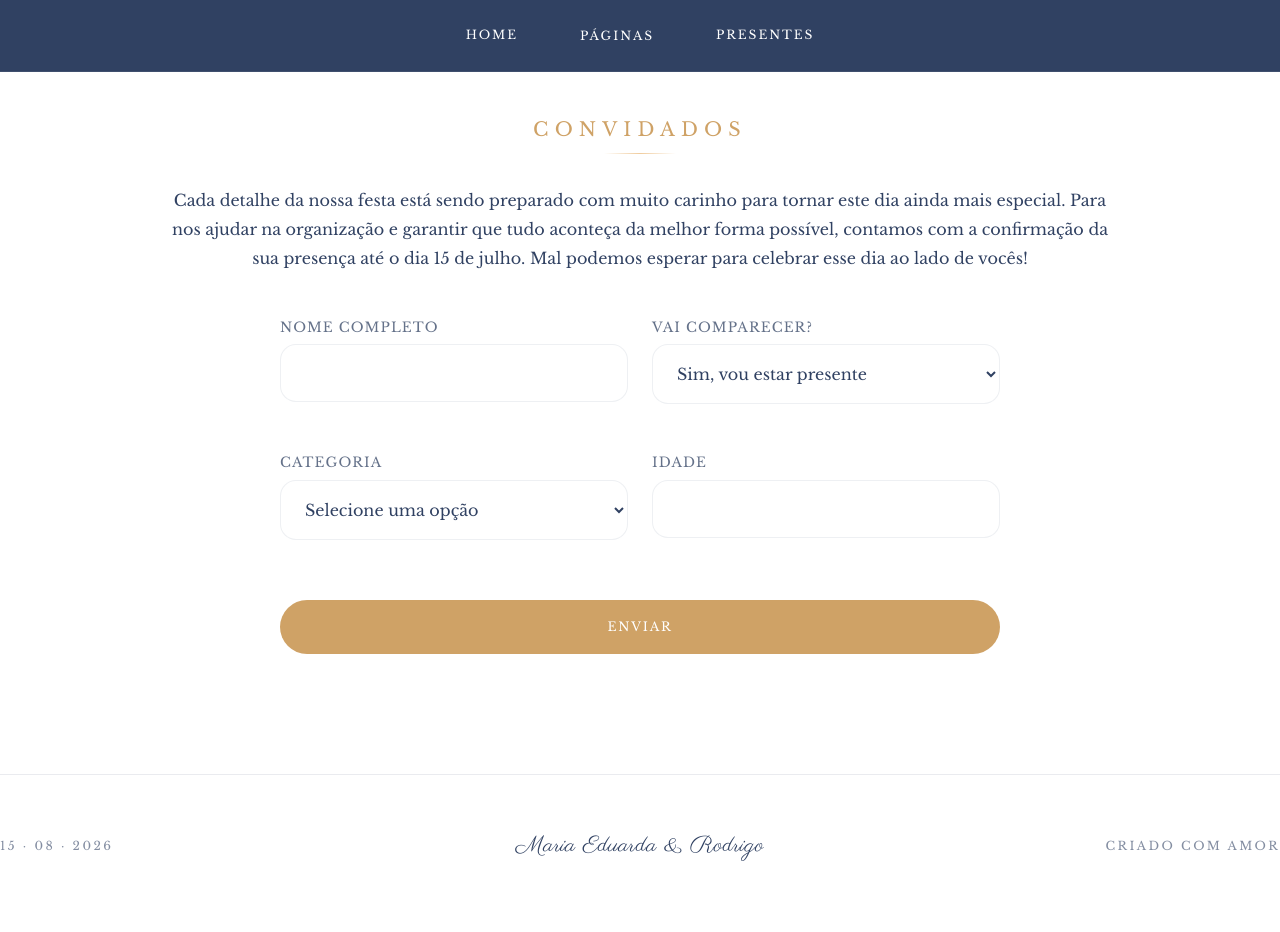
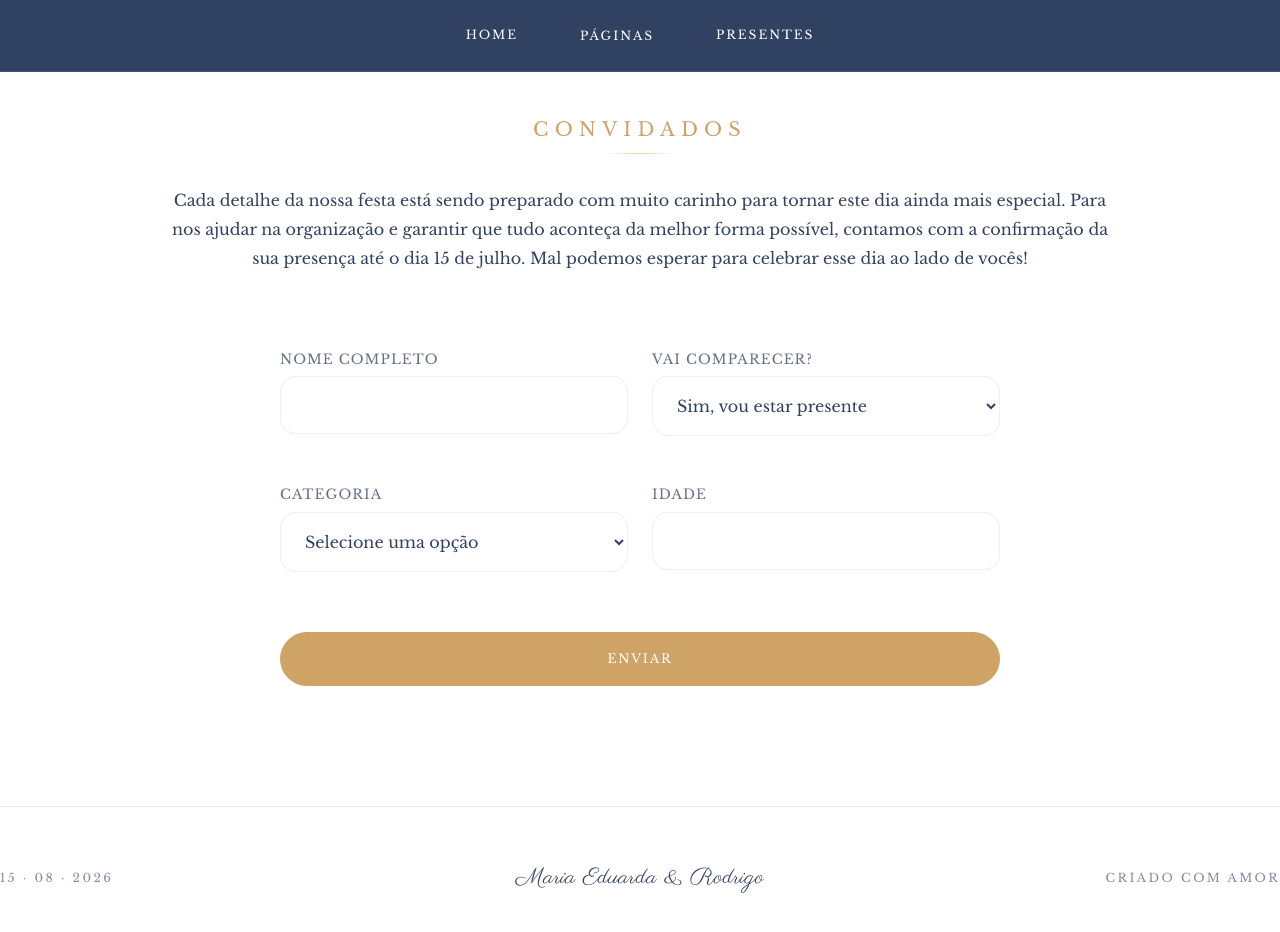
Before and after one commit to RodrigoSubtil/meu-casamento, a React (Vite) app: page /rsvp in a window 1280 px wide. Shown: the top 932 px of the page. Built offline with nearby package versions, Linux system fonts and the light colour scheme.

Commit message:
espacamentos secoes

```diff
--- a/src/components/gallery/contentGallery.css
+++ b/src/components/gallery/contentGallery.css
@@ -21,6 +21,7 @@
 
    display: flex;
    flex-direction: column;
+
    gap: 4rem;
 
    box-sizing: border-box;
--- a/src/components/locations/contentLocations.css
+++ b/src/components/locations/contentLocations.css
@@ -15,7 +15,7 @@
    flex-direction: column;
    align-items: center;
 
-   gap: 6rem;
+   gap: 4rem;
 }
 
 /* =========================
--- a/src/components/questions/contentQuestions.css
+++ b/src/components/questions/contentQuestions.css
@@ -29,7 +29,7 @@
    flex-direction: column;
    align-items: center;
 
-   gap: var(--space-8);
+   gap: 4rem;
 
    box-sizing: border-box;
 }
--- a/src/components/rsvp/contentRsvp.css
+++ b/src/components/rsvp/contentRsvp.css
@@ -18,7 +18,7 @@
    flex-direction: column;
    align-items: center;
 
-   gap: var(--space-8);
+   gap: 4rem;
 }
 
 /* =========================
```
